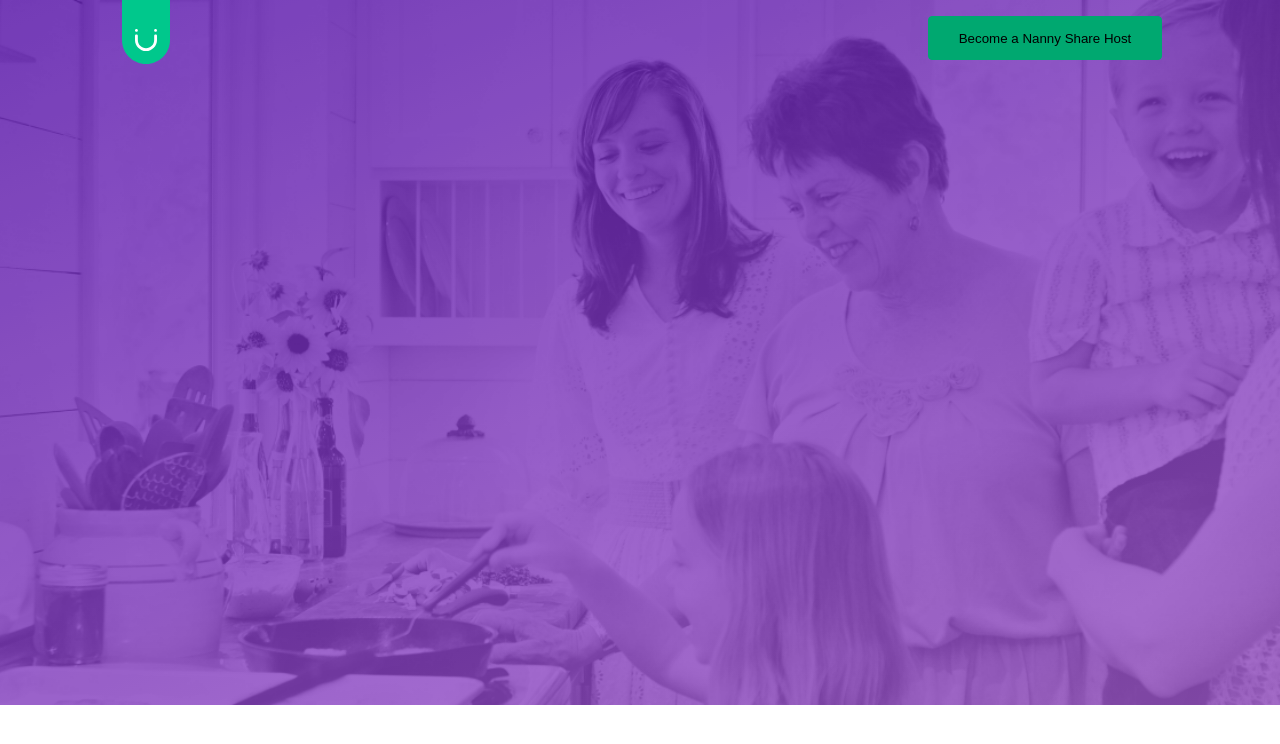
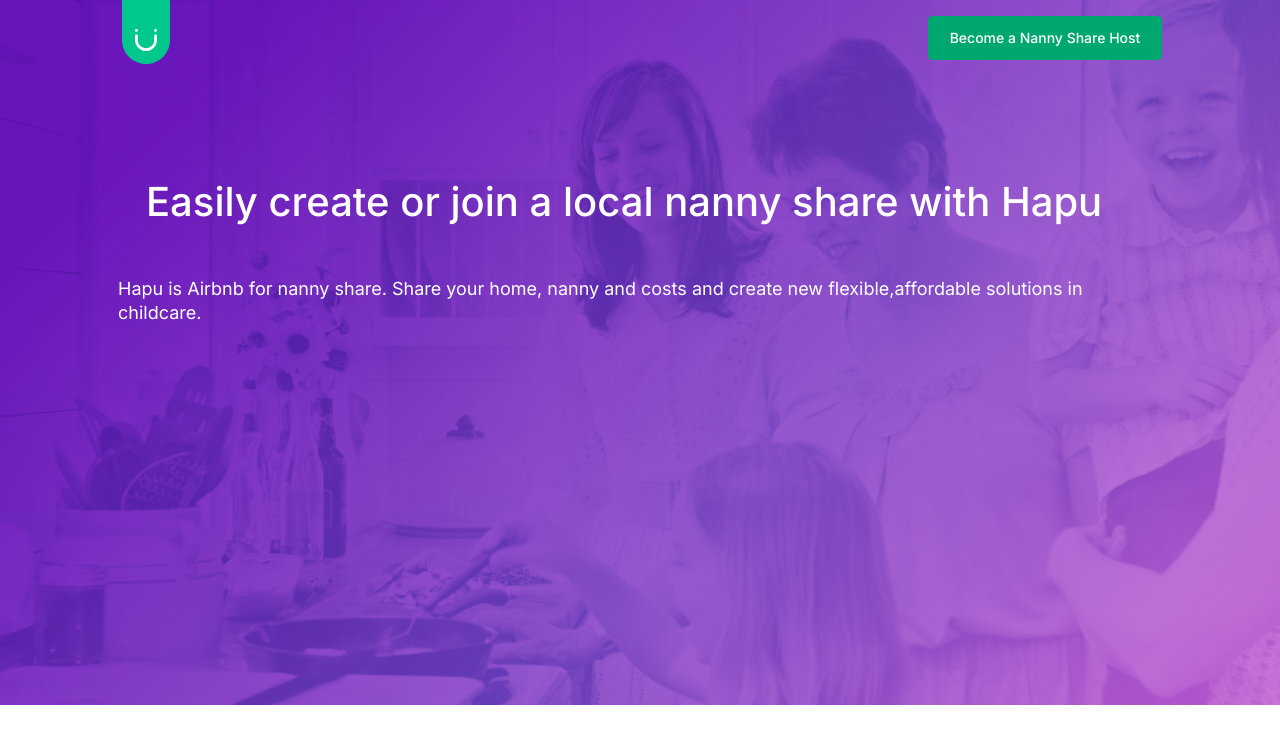
Before and after one commit to ren4ndev/react-challenge-jd, a React (Create React App) app: page / in a window 1280 px wide. Shown: the top 744 px of the page. Built offline with nearby package versions, Linux system fonts and the light colour scheme.

Commit message:
adding button, typo and info into hero

```diff
--- a/public/index.html
+++ b/public/index.html
@@ -3,6 +3,9 @@
   <head>
     <meta charset="utf-8" />
     <link rel="icon" href="%PUBLIC_URL%/favicon.ico" />
+    <link rel="preconnect" href="https://fonts.googleapis.com">
+    <link rel="preconnect" href="https://fonts.gstatic.com" crossorigin>
+    <link href="https://fonts.googleapis.com/css2?family=Inter:wght@400;500&display=swap" rel="stylesheet">
     <meta name="viewport" content="width=device-width, initial-scale=1" />
     <meta name="theme-color" content="#000000" />
     <meta
--- a/src/components/Atoms/Button/index.jsx
+++ b/src/components/Atoms/Button/index.jsx
@@ -1,5 +1,7 @@
 import React from 'react';
 import PropTypes from 'prop-types';
+import Typography from '../Typography';
+import { colors } from '../../../styles/variables';
 import {
   ButtonComponent,
 } from './styles';
@@ -20,7 +22,13 @@ export default function ButtonBase({
       margin={margin}
       width={width}
     >
-      {children}
+      <Typography
+        type="button"
+        fontColor={colors.white}
+        fontWeight="500"
+      >
+        {children}
+      </Typography>
     </ButtonComponent>
   );
 }
--- a/src/components/Atoms/Image/index.jsx
+++ b/src/components/Atoms/Image/index.jsx
@@ -8,6 +8,7 @@ export default function Image({
   src,
   alt,
   fit,
+  mix,
   position,
   width,
   height,
@@ -17,6 +18,7 @@ export default function Image({
       src={src}
       alt={alt}
       fit={fit}
+      mix={mix}
       position={position}
       width={width}
       height={height}
@@ -28,6 +30,7 @@ Image.propTypes = {
   src: PropTypes.string.isRequired,
   alt: PropTypes.string.isRequired,
   fit: PropTypes.string,
+  mix: PropTypes.string,
   position: PropTypes.string,
   width: PropTypes.string,
   height: PropTypes.string,
@@ -35,6 +38,7 @@ Image.propTypes = {
 
 Image.defaultProps = {
   fit: null,
+  mix: null,
   position: null,
   width: null,
   height: null,
--- a/src/components/Atoms/Image/styles.js
+++ b/src/components/Atoms/Image/styles.js
@@ -2,6 +2,7 @@ import styled from 'styled-components';
 
 export const ImageTag = styled.img`
   height: ${({ height }) => height || '100%'};
+  mix-blend-mode: ${({ mix }) => mix};
   object-fit: ${({ fit }) => fit};
   object-position: ${({ position }) => position};
   width: ${({ width }) => width || '100%'};
--- /dev/null
+++ b/src/components/Atoms/Typography/index.jsx
@@ -0,0 +1,43 @@
+import React from 'react';
+import PropTypes from 'prop-types';
+import { Typo } from './styles';
+import { fontType } from '../../../styles/variables';
+
+export default function Typography({
+  children,
+  fontColor,
+  fontFamily,
+  fontWeight,
+  textAlign,
+  type,
+}) {
+  return (
+    <Typo
+      fontColor={fontColor}
+      fontFamily={fontFamily}
+      fontWeight={fontWeight}
+      textAlign={textAlign}
+      {...fontType[type].desk}
+      {...fontType[type].mobile}
+    >
+      {children}
+    </Typo>
+  );
+}
+
+Typography.propTypes = {
+  fontColor: PropTypes.string,
+  fontFamily: PropTypes.string,
+  fontWeight: PropTypes.string,
+  children: PropTypes.string,
+  textAlign: PropTypes.string,
+  type: PropTypes.string.isRequired,
+};
+
+Typography.defaultProps = {
+  fontColor: 'black',
+  fontFamily: 'Inter, sans-serif',
+  fontWeight: '400',
+  textAlign: 'left',
+  children: '',
+};
--- /dev/null
+++ b/src/components/Atoms/Typography/styles.js
@@ -0,0 +1,15 @@
+import styled from 'styled-components';
+
+export const Typo = styled.span`
+  color: ${({ fontColor }) => fontColor};
+  font-family: ${({ fontFamily }) => fontFamily};
+  font-size: ${({ fontMobile }) => fontMobile};
+  font-weight: ${({ fontWeight }) => fontWeight};
+  line-height: ${({ lineMobile }) => lineMobile};
+  text-align: ${({ textAlign }) => textAlign};
+
+  @media screen and (min-width: 1024px) {
+    font-size: ${({ fontSize }) => fontSize};
+    line-height: ${({ lineHeight }) => lineHeight};
+  }
+`;
--- a/src/components/Molecules/ImageSet/index.jsx
+++ b/src/components/Molecules/ImageSet/index.jsx
@@ -10,11 +10,12 @@ export default function ImageSet({
   alt,
   gradient,
   fit,
+  mix,
   position,
 }) {
   return (
     <ImageContainer gradient={gradient}>
-      <Image src={src} alt={alt} fit={fit} position={position} />
+      <Image src={src} alt={alt} fit={fit} position={position} mix={mix} />
     </ImageContainer>
   );
 }
@@ -24,11 +25,13 @@ ImageSet.propTypes = {
   alt: PropTypes.string.isRequired,
   gradient: PropTypes.string,
   fit: PropTypes.string,
+  mix: PropTypes.string,
   position: PropTypes.string,
 };
 
 ImageSet.defaultProps = {
   gradient: null,
   fit: 'cover',
+  mix: null,
   position: 'center',
 };
--- a/src/components/Segments/Header/index.jsx
+++ b/src/components/Segments/Header/index.jsx
@@ -10,7 +10,9 @@ export default function Header() {
   return (
     <HeaderContainer>
       <Image src={logo} alt="" width="48px" />
-      <ButtonBase margin="0 0 4px 0">Become a Nanny Share Host</ButtonBase>
+      <ButtonBase margin="0 0 4px 0">
+        Become a Nanny Share Host
+      </ButtonBase>
     </HeaderContainer>
   );
 }
--- a/src/components/Segments/Hero/index.jsx
+++ b/src/components/Segments/Hero/index.jsx
@@ -1,18 +1,49 @@
 import React from 'react';
 import Header from '../Header';
 import ImageSet from '../../Molecules/ImageSet';
+import Typography from '../../Atoms/Typography';
 import hero from '../../../assets/images/hero.webp';
 import {
   HeroContainer,
   HeroGrid,
+  Title,
+  Description,
 } from './styles';
+import { colors } from '../../../styles/variables';
+
+const title = 'Easily create or join a local nanny share with Hapu';
+const desc = 'Hapu is Airbnb for nanny share. Share your home, nanny and costs and create new flexible,affordable solutions in childcare.';
 
 export default function Hero() {
   return (
     <HeroContainer>
       <HeroGrid>
         <Header />
-        <ImageSet src={hero} alt="" gradient="linear-gradient(159deg, rgba(88,18,172,1) 0%, rgba(159,89,204,1) 100%)" />
+        <ImageSet
+          src={hero}
+          alt=""
+          gradient="linear-gradient(314.72deg, #C86DD7 -1.5%, #7E49C3 39.43%, #5912AC 86.02%)"
+          mix="overlay"
+        />
+        <Title>
+          <Typography
+            type="heading1"
+            fontColor={colors.white}
+            fontWeight="500"
+            textAlign="center"
+          >
+            {title}
+          </Typography>
+        </Title>
+        <Description>
+          <Typography
+            type="body"
+            fontColor={colors.white}
+            fontWeight="400"
+          >
+            {desc}
+          </Typography>
+        </Description>
       </HeroGrid>
     </HeroContainer>
   );
--- a/src/components/Segments/Hero/styles.js
+++ b/src/components/Segments/Hero/styles.js
@@ -11,3 +11,18 @@ export const HeroGrid = styled(Grid)`
   min-height: 756px;
   row-gap: 0;
 `;
+
+export const Title = styled.div`
+  align-items: center;
+  display: flex;
+  grid-column: main-start/main-end;
+  grid-row: title-start/title-end;
+  padding: 0 28px;
+`;
+
+export const Description = styled.div`
+  align-items: center;
+  display: flex;
+  grid-column: main-start/main-end;
+  grid-row: desc-start/desc-end;
+`;
--- a/src/styles/GlobasStyle.js
+++ b/src/styles/GlobasStyle.js
@@ -8,7 +8,7 @@ const GlobalStyle = createGlobalStyle`
   }
 
   body {
-    font-family: Roboto, sans-serif;
+    font-family: 'Inter', sans-serif;
   }
 `;
 
--- a/src/styles/variables.js
+++ b/src/styles/variables.js
@@ -12,6 +12,42 @@ export const colors = {
   primary: '#00A870',
   secondary: '#5E20A4',
   gray: '#3D3D3D',
-  white: '#000000',
-  black: '#FFFFFF',
+  white: '#FFFFFF',
+  black: '#000000',
 };
+
+export const fontType = {
+  heading1: {
+    desk: {
+      as: 'h1',
+      fontSize: '40px',
+      lineHeight: '48px',
+    },
+    mobile: {
+      fontMobile: '28px',
+      lineMobile: '32px',
+    },
+  },
+  body: {
+    desk: {
+      as: 'p',
+      fontSize: '18px',
+      lineHeight: '24px',
+    },
+    mobile: {
+      fontMobile: '16px',
+      lineMobile: '28px',
+    },
+  },
+  button: {
+    desk: {
+      as: 'span',
+      fontSize: '14px',
+      lineHeight: '20px',
+    },
+    mobile: {
+      fontMobile: '14px',
+      lineMobile: '20px',
+    },
+  },
+};
```
Also changed, not shown: 1 other file (tests, documents, lock files or other folders).
